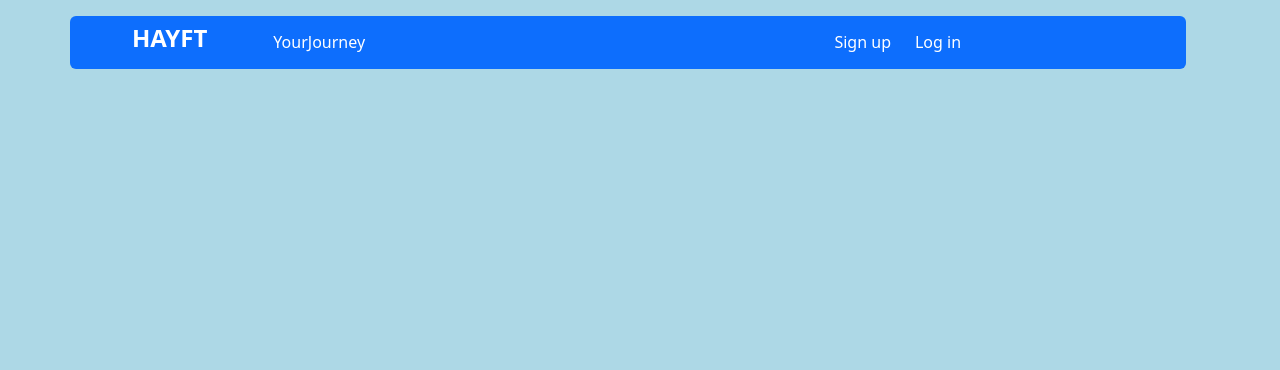
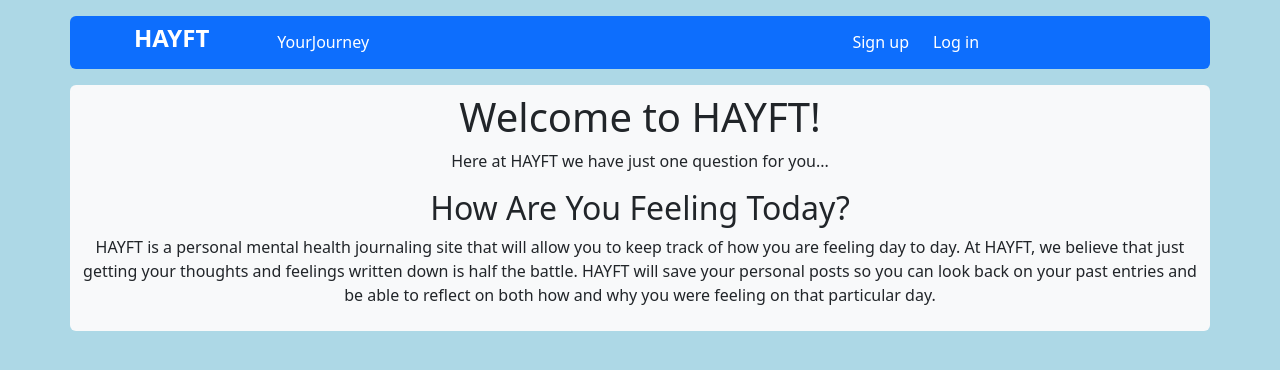
Before and after one commit to elijahwenndt/HAYFT, a React (Create React App) app in the folder app/: page / in a window 1280 px wide. Shown: the top 370 px of the page. Built offline with nearby package versions, Linux system fonts and the light colour scheme.

Commit message:
savepoint before gitpod crashes again

```diff
--- a/app/src/App.js
+++ b/app/src/App.js
@@ -1,6 +1,7 @@
 import { useState, useEffect } from "react";
 import React from "react";
 import Navbar from "./Navbar"
+import HomePage from "./Homepage";
 
 export default function App() {
   const [page, setPage] = useState("Home");
@@ -8,9 +9,13 @@ export default function App() {
   function handleClick(text) {
     setPage(text);
   }
+  if (page === "Home") {
+    return <HomePage />;
+  }
   return (
     <>
-      <Navbar />
+      {/* <Navbar /> */}
+
     </>
   )
 }
--- a/app/src/Homepage.js
+++ b/app/src/Homepage.js
@@ -1,7 +1,18 @@
+import Navbar from "./Navbar"
 export default function HomePage() {
-    <div className='container'>
+    return (
+    <>
+    <Navbar />
+    <div className='container bg-light rounded mt-3'>
         <div className="row justify-content-center">
-
+            <div className="col-12 text-center p-2">
+                <h1>Welcome to HAYFT!</h1>
+                <p>Here at HAYFT we have just one question for you...</p>
+                <h2>How Are You Feeling Today?</h2>
+                <p>HAYFT is a personal mental health journaling site that will allow you to keep track of how you are feeling day to day. At HAYFT, we believe that just getting your thoughts and feelings written down is half the battle. HAYFT will save your personal posts so you can look back on your past entries and be able to reflect on both how and why you were feeling on that particular day. </p>
+            </div>
         </div>
     </div>
+    </>
+    )
 }
--- a/app/src/Navbar.js
+++ b/app/src/Navbar.js
@@ -1,8 +1,8 @@
 export default function Nav(props) {
   return (
-    <div className="container my-3 sticky-top align-items-center justify-content-center mx-n5">
+    <div className="container my-3 ">
       <div
-        className="row text-center align-items-center hover text-white bg-primary rounded w-100 p-2 mx"
+        className="row text-center align-items-center hover text-white bg-primary rounded p-2"
         onClick={() => props.handleClick(props.text)}
       >
         <h4 className="col-2 fw-bold hover">
```
